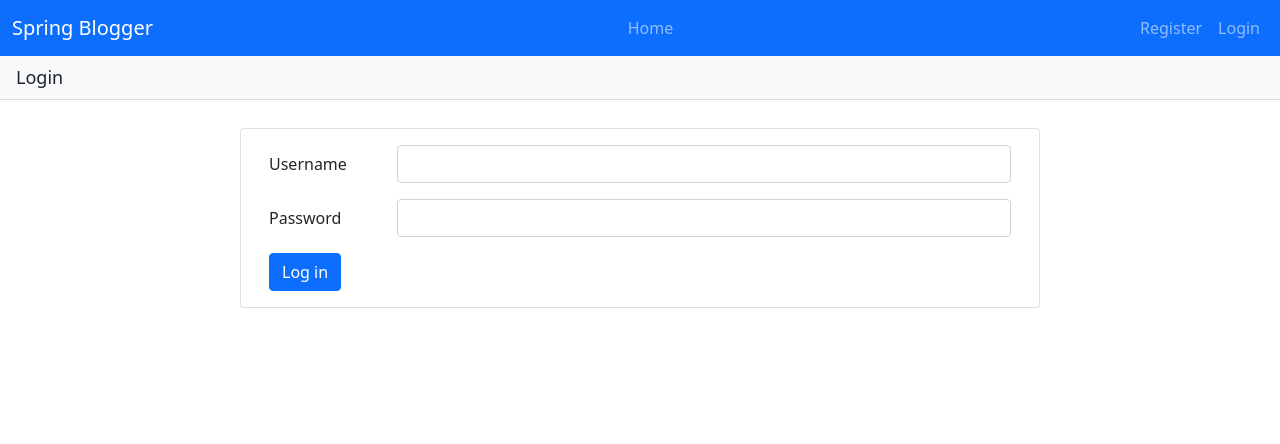
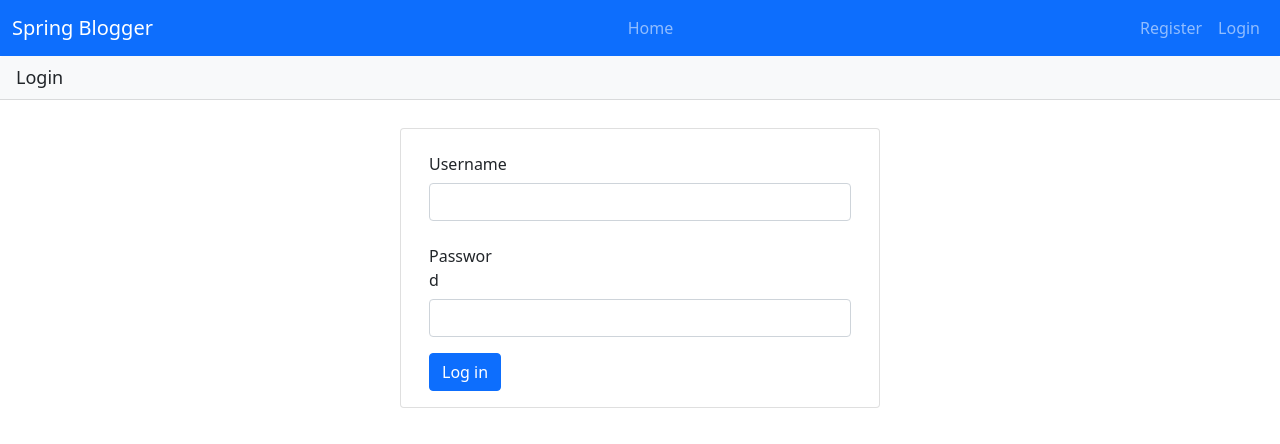
Before and after one commit to D6uez/blog-app-ng-spring, an Angular app in the folder ng-blog-frontend/: page /login in a window 1280 px wide. Shown: the top 444 px of the page. Built offline with nearby package versions, Linux system fonts and the light colour scheme.

Commit message:
UI improvements

```diff
--- a/ng-blog-frontend/src/app/app.component.html
+++ b/ng-blog-frontend/src/app/app.component.html
@@ -7,6 +7,9 @@
             </li>
             <li class="nav-item" *ngIf="isLoggedIn">
                 <a class="nav-link" [routerLink]="['/blogs']"> View Blogs</a>
+            </li>
+            <li class="nav-item" *ngIf="isLoggedIn">
+                <a class="nav-link" [routerLink]="['/blogs/newBlog']"> Create Blog</a>
             </li>
             <!-- <li class="nav-item" *ngIf="showAdminBoard">
                 <a class="nav-link" routerLink="admin">Admin Board</a>
--- a/ng-blog-frontend/src/app/blogs/blog-list.component.html
+++ b/ng-blog-frontend/src/app/blogs/blog-list.component.html
@@ -1,8 +1,9 @@
 <div class="card-header bg-light">
     {{pageTitle}}
 </div>
-<div class="card">
+<div class="card" style="width:50rem; margin: 1.75rem auto;">
     <div class="card-body">
+        <div class="container">
             <div class="table-responsive">
                 <table class="table" *ngIf="blogs.length">
                     <tbody>
@@ -12,7 +13,8 @@
                                     Topic: {{ blog.topic | titlecase}}
                                 </div>
                                 <div class="card-body">
-                                <h5 class="card-title"><a [routerLink]="['/blogs', blog.id]"> {{blog.title}}</a></h5>
+                                    <h5 class="card-title"><a [routerLink]="['/blogs', blog.id]"> {{blog.title}}</a>
+                                    </h5>
                                     <p class="card-text" style="color:grey">
                                         <i>
                                             <span>Published on: {{blog.publishedDate
@@ -35,3 +37,4 @@
             </div>
         </div>
     </div>
+</div>
--- a/ng-blog-frontend/src/app/login/login.component.html
+++ b/ng-blog-frontend/src/app/login/login.component.html
@@ -1,13 +1,13 @@
 <div class="card-header bg-light">
     {{pageTitle}}
 </div>
-<div class="card" style="width:50rem; margin: 1.75rem auto;">
+<div class="card" style="width:30rem; margin: 1.75rem auto;">
     <div class="card-body">
         <div class="container">
             <form *ngIf="!isLoggedIn" name="form" (ngSubmit)="f.form.valid && onSubmit()" #f="ngForm" novalidate>
                 <div class="row mb-3">
-                    <label for="username" class="col-sm-2 col-form-label">Username</label>
-                    <div class="col-sm-10">
+                    <label for="username" class="col-sm-3 col-form-label">Username</label>
+                    <div class="col-sm-12">
                         <input type="text" class="form-control" name="username" [(ngModel)]="form.username" required
                             #username="ngModel">
                     </div>
@@ -16,9 +16,9 @@
                     </div>
                 </div>
 
-                <div class="row mb-3">
+                <div class="mb-3">
                     <label for="password" class="col-sm-2 col-form-label">Password</label>
-                    <div class="col-sm-10">
+                    <div class="col-sm-12">
                         <input type="password" class="form-control" name="password" [(ngModel)]="form.password" required
                             minlength="6" #password="ngModel">
                     </div>
--- a/ng-blog-frontend/src/app/register/register.component.html
+++ b/ng-blog-frontend/src/app/register/register.component.html
@@ -1,7 +1,7 @@
 <div class="card-header bg-light">
     {{pageTitle}}
 </div>
-<div class="card" style="width:50rem; margin: 1.75rem auto;">
+<div class="card" style="width:30rem; margin: 1.75rem auto;">
     <div class="card-body">
         <div class="container">
             <form class="row g-3" *ngIf="!isSuccessful" name="form" (ngSubmit)="f.form.valid && onSubmit()" #f="ngForm"
--- a/ng-blog-frontend/src/app/register/register.component.ts
+++ b/ng-blog-frontend/src/app/register/register.component.ts
@@ -1,3 +1,4 @@
+import { error } from '@angular/compiler/src/util';
 import { Component, OnInit } from '@angular/core';
 import { AuthService } from '../_services/auth.service';
 
@@ -35,7 +36,8 @@ export class RegisterComponent implements OnInit {
         this.isRegisterFailed = false;
       },
       error: err => {
-        this.errorMessage = err.error.message;
+        console.log(err);
+        this.errorMessage = err.message;
         this.isRegisterFailed = true;
       }
     });
--- a/ng-blog-frontend/src/index.html
+++ b/ng-blog-frontend/src/index.html
@@ -3,7 +3,7 @@
 
 <head>
   <meta charset="utf-8">
-  <title>NgBlogApp</title>
+  <title>Spring Blogger</title>
   <base href="/">
   <meta name="viewport" content="width=device-width, initial-scale=1">
   <link rel="icon" type="image/x-icon" href="assets/images/journal-text.svg">
--- a/ng-blog-frontend/src/styles.css
+++ b/ng-blog-frontend/src/styles.css
@@ -3,10 +3,6 @@
 @import "~font-awesome/css/font-awesome.min.css";
 div.card-header {
  font-size: large;
-}
-
-.table {
-  margin-top: 10px
 }
 
 a {
@@ -18,3 +14,8 @@ a:hover {
 span {
   font-size: 0.7rem;
 }
+
+.card {
+  width:auto;
+  margin: 1.75rem auto;
+}
```
Also changed, not shown: 1 other file (tests, documents, lock files or other folders). Lines whose indentation alone changed are shown as unchanged.
